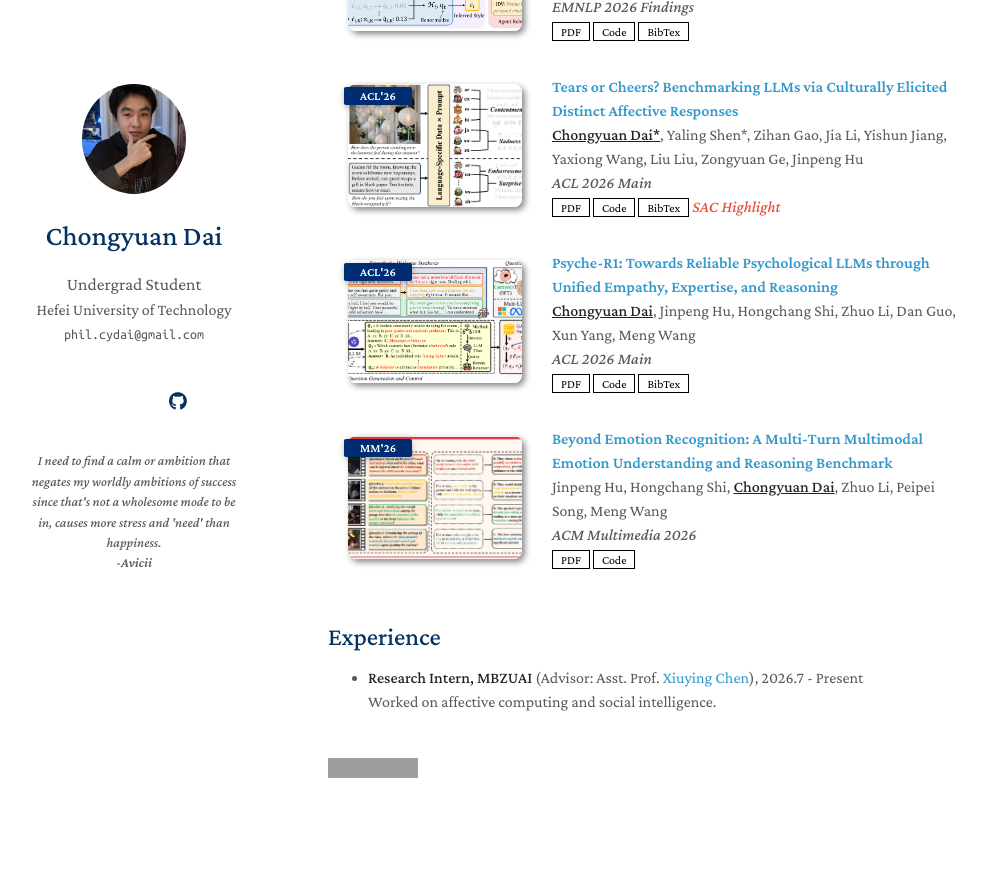
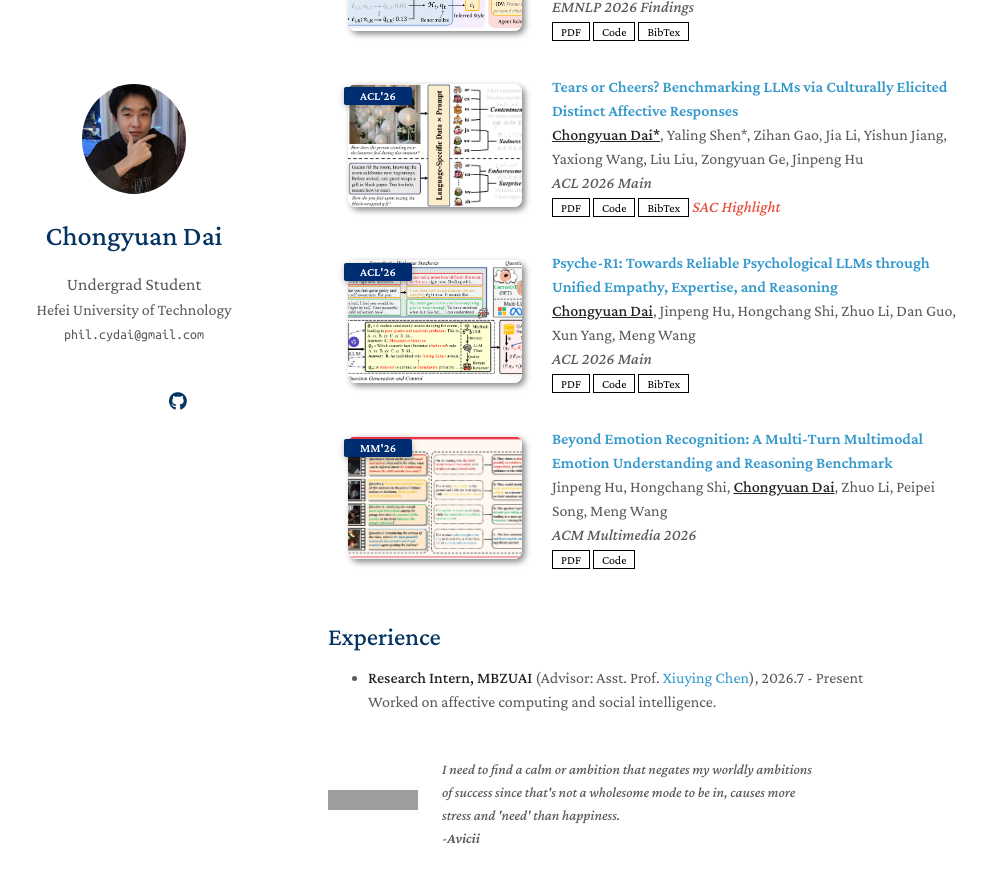
Before and after one commit to chyuandai/chyuandai.github.io, a Jekyll site: the page built from index.md, in a window 1280 px wide and 900 px high, scrolled down 621 px. Shown: the top 883 px of the window, without its empty margins (142-1129 px from the left). Built offline with Jekyll 4.4.1, drawn with Linux system fonts in a browser that asks for light colours; a style sheet for code colours, icons or effects is not loaded; our own code applies the rules of GitHub Pages for plain Markdown files; before the commit the page ends 1456 px from its top, so only the background shows below that; grey boxes are pictures that could not be loaded.

Commit message:
update my personal page

```diff
--- a/_layouts/homepage.html
+++ b/_layouts/homepage.html
@@ -92,10 +92,6 @@
         </div>
         <br>
 
-        {% if site.quote %}
-        <p style="font-size:0.85rem; line-height:1.5; margin:0.5em 0.5em 0;"><i>{{ site.quote }}<br>-<b>{{ site.quote_author }}</b></i></p>
-        {% endif %}
-
       </header>
       <section>
 
@@ -103,9 +99,14 @@
 
       <br>
 
-      {% if site.flag_counter %}
-      <a href="https://info.flagcounter.com/{{ site.flag_counter }}" target="_blank" rel="noopener"><img src="https://s01.flagcounter.com/count2/{{ site.flag_counter }}/bg_FFFFFF/txt_000000/border_CCCCCC/columns_2/maxflags_10/viewers_Visitors/labels_0/pageviews_0/flags_0/percent_0/" alt="Flag Counter" border="0"></a>
-      {% endif %}
+      <div style="display:flex; flex-wrap:wrap; align-items:center; gap:1.5em;">
+        {% if site.flag_counter %}
+        <a href="https://info.flagcounter.com/{{ site.flag_counter }}" target="_blank" rel="noopener" style="flex:none;"><img src="https://s01.flagcounter.com/count2/{{ site.flag_counter }}/bg_FFFFFF/txt_000000/border_CCCCCC/columns_2/maxflags_10/viewers_Visitors/labels_0/pageviews_0/flags_0/percent_0/" alt="Flag Counter" border="0"></a>
+        {% endif %}
+        {% if site.quote %}
+        <p style="flex:1 1 240px; max-width:380px; margin:0; font-size:0.9rem; line-height:1.6;"><i>{{ site.quote }}<br>-<b>{{ site.quote_author }}</b></i></p>
+        {% endif %}
+      </div>
 
       {% if site.enable_footnote %}
       <p><small>Powered by Jekyll and <a href="https://github.com/yaoyao-liu/minimal-light" target="_blank" rel="noopener">Minimal Light</a> theme.</small></p>
```
